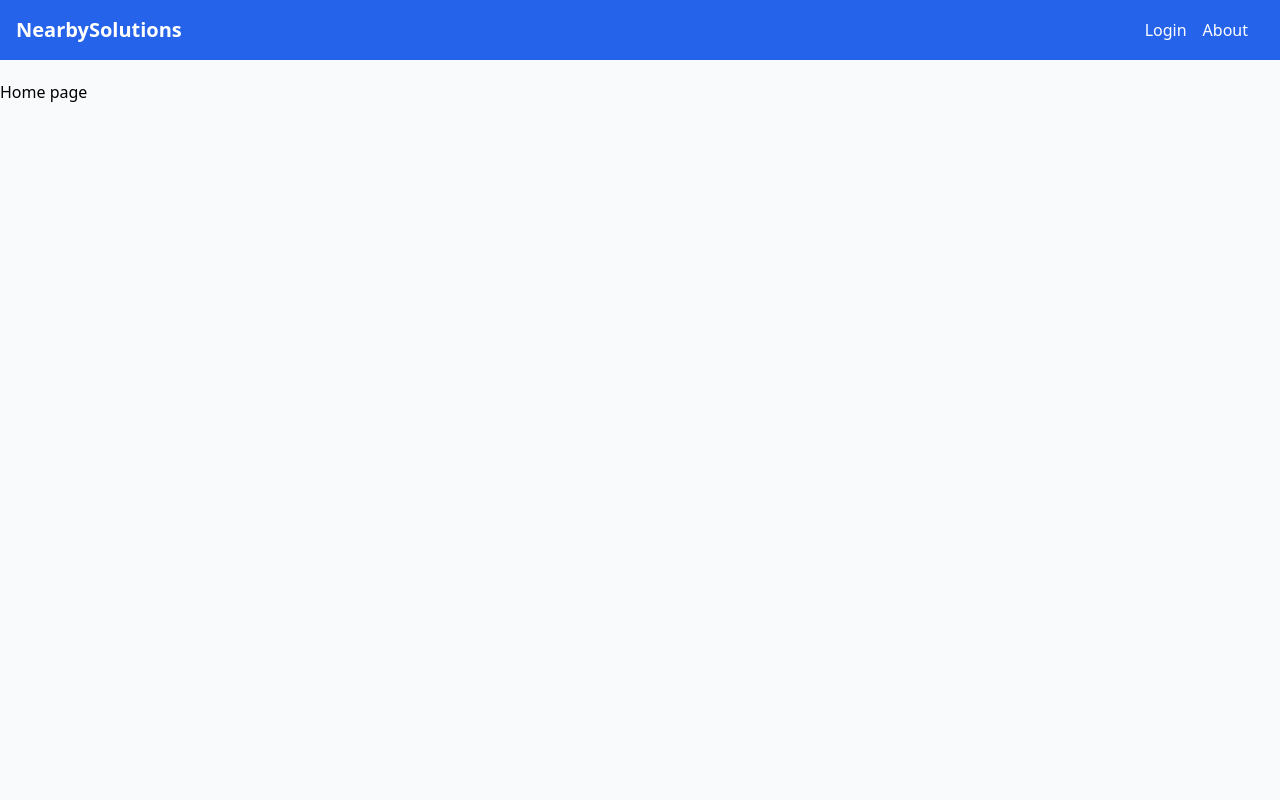
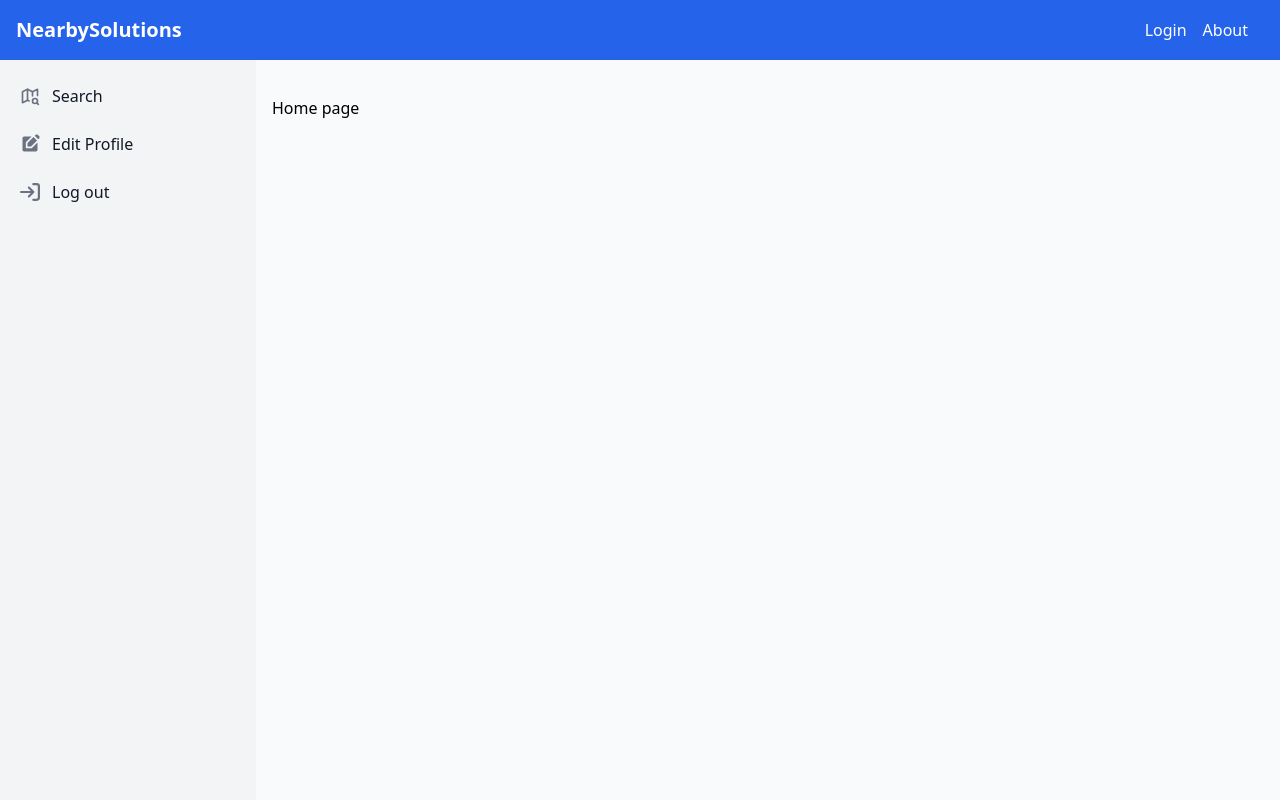
Before and after one commit to AkshayVaghela27/Near_By_Solution, a React (Create React App) app in the folder nearby-solution/: page / in a window 1280 px wide. Shown: the top 800 px of the page. Built offline with nearby package versions, Linux system fonts and the light colour scheme.

Commit message:
layout update

```diff
--- a/nearby-solution/package.json
+++ b/nearby-solution/package.json
@@ -14,9 +14,11 @@
     "leaflet": "^1.9.4",
     "react": "^18.2.0",
     "react-dom": "^18.2.0",
+    "react-icons": "^5.0.1",
     "react-leaflet": "^4.2.1",
     "react-router-dom": "^6.22.1",
     "react-scripts": "5.0.1",
+    "react-toastify": "^10.0.4",
     "web-vitals": "^2.1.4"
   },
   "scripts": {
--- a/nearby-solution/src/App.js
+++ b/nearby-solution/src/App.js
@@ -10,6 +10,8 @@ import ContextAuth from "./context/context";
 // import PrivateRoute from "./components/PrivateRoute";
 import Navbar from "./components/Layout/Navbar";
 import Footer from "./components/Layout/Footer";
+import SidebarService from "./components/Layout/SidebarService";
+import SidebarCustomer from "./components/Layout/SidebarCustomer";
 
 function App() {
   return (
@@ -23,9 +25,13 @@ function App() {
             <div className="sticky">
               <Navbar />
             </div>
-            <div className="min-h-screen  mt-5">
-
-              <Routes >
+            <div className="min-h-screen">
+              <div className="h-full flex">
+                <div className="h-full ">
+                  <SidebarCustomer />
+                  {/* <SidebarService/> */}
+                </div>
+                <div className="w-full mt-5 p-4">    <Routes >
                   <Route path="/" element={<Home />} />
                   <Route path="/about" element={<About />} />
                   <Route path="/sign-in" element={<Login />} />
@@ -34,10 +40,11 @@ function App() {
                   {/* <Route element={<PrivateRoute />}>
           <Route path="/profile" element={<Profile />}/>
         </Route> */}
-              </Routes>
+                </Routes></div>
+              </div>
             </div>
             <div>
-<Footer/>
+              <Footer />
             </div>
           </ContextAuth>
         </Router>
--- a/nearby-solution/src/components/Layout/Footer.jsx
+++ b/nearby-solution/src/components/Layout/Footer.jsx
@@ -8,7 +8,6 @@ const Footer = () => {
     <div className="w-full max-w-screen-xl mx-auto p-4 md:py-8">
         <div className="sm:flex sm:items-center sm:justify-between">
             <a href="https://flowbite.com/" className="flex items-center mb-4 sm:mb-0 space-x-3 rtl:space-x-reverse">
-                <img src="https://flowbite.com/docs/images/logo.svg" className="h-8" alt="Flowbite Logo" />
                 <span className="self-center text-2xl font-semibold whitespace-nowrap ">NearbySolutions</span>
             </a>
             <ul className="flex flex-wrap items-center mb-6 text-sm font-medium text-gray-500 sm:mb-0">
--- a/nearby-solution/src/components/Layout/Navbar.js
+++ b/nearby-solution/src/components/Layout/Navbar.js
@@ -1,23 +1,30 @@
-// src/components/Navbar.js
+import logo from "../../miscellaneous/Designer.png"
 import React from 'react';
 import { Link } from 'react-router-dom';
 
 const Navbar = () => {
   return (
-    <nav className="bg-blue-600 sticky p-4">
+    <nav className="bg-blue-600 sticky  p-4">
       <div className="container mx-auto flex items-center justify-between">
         <Link to="/" className="text-white text-xl font-bold">
           NearbySolutions
         </Link>
         <div className="flex items-center">
+          <ul className='flex flex-row'>
+            <li >
           <Link to="/sign-in"
-          className="text-white mr-4"
+          className="text-white hover:border-b-2 text-center hover:border-b-white  mr-4"
           >
             Login
           </Link>
-          <Link to="/about" className="text-white mr-4">
+
+            </li>
+            <li >
+          <Link to="/about" className="text-white hover:border-b-2 text-center hover:border-b-white  mr-4">
             About
           </Link>
+          </li>
+            </ul>
           {/* Add more navigation links as needed */}
         </div>
       </div>
--- /dev/null
+++ b/nearby-solution/src/components/Layout/SidebarCustomer.jsx
@@ -0,0 +1,43 @@
+import React from 'react'
+import { TbMapSearch } from "react-icons/tb";
+
+import { MdEditSquare } from "react-icons/md";
+
+
+const SidebarCustomer = () => {
+  return (
+    <div>
+
+<aside id="default-sidebar" className="  w-64 h-screen max-h-full  min-h-screen transition-transform -translate-x-full sm:translate-x-0" aria-label="Sidebar">
+   <div className="h-full px-3 py-4 overflow-y-auto bg-gray-100 ">
+      <ul className="space-y-2 font-medium">
+         <li>
+            <a href="#" className="flex items-center p-2 text-gray-900 rounded-lg  hover:bg-blue-100  group">
+               <TbMapSearch className='flex-shrink-0 w-5 h-5 text-gray-500 transition duration-75 group-hover:text-blue-600'/>
+               <span className="flex-1 ms-3 whitespace-nowrap">Search</span>
+            </a>
+         </li>
+         <li>
+            <a href="#" className="flex items-center p-2 text-gray-900 rounded-lg  hover:bg-blue-100  group">
+               <MdEditSquare className='flex-shrink-0 w-5 h-5 text-gray-500 transition duration-75 group-hover:text-blue-600'/>
+               <span className="flex-1 ms-3 whitespace-nowrap">Edit Profile</span>
+            </a>
+         </li>
+
+         <li>
+            <a href="#" className="flex items-center p-2 text-gray-900 rounded-lg  hover:bg-blue-100  group">
+               <svg className="flex-shrink-0 w-5 h-5 text-gray-500 transition duration-75  group-hover:text-blue-600 " aria-hidden="true" xmlns="http://www.w3.org/2000/svg" fill="none" viewBox="0 0 18 16">
+                  <path stroke="currentColor" stroke-linecap="round" stroke-linejoin="round" stroke-width="2" d="M1 8h11m0 0L8 4m4 4-4 4m4-11h3a2 2 0 0 1 2 2v10a2 2 0 0 1-2 2h-3"/>
+               </svg>
+               <span className="flex-1 ms-3 whitespace-nowrap">Log out</span>
+            </a>
+         </li>
+
+      </ul>
+   </div>
+</aside>
+    </div>
+  )
+}
+
+export default SidebarCustomer
--- /dev/null
+++ b/nearby-solution/src/components/Layout/SidebarService.jsx
@@ -0,0 +1,48 @@
+import React from 'react'
+import { MdAddToPhotos } from "react-icons/md";
+import { MdEditSquare } from "react-icons/md";
+import { GrMapLocation } from "react-icons/gr";
+
+const SidebarService = () => {
+  return (
+    <div>
+
+<aside id="default-sidebar" className="  w-64 h-screen max-h-full  min-h-screen transition-transform -translate-x-full sm:translate-x-0" aria-label="Sidebar">
+   <div className="h-full px-3 py-4 overflow-y-auto bg-gray-100 ">
+      <ul className="space-y-2 font-medium">
+         <li>
+            <a href="#" className="flex items-center p-2 text-gray-900 rounded-lg  hover:bg-blue-100  group">
+
+               <MdAddToPhotos className="flex-shrink-0 w-5 h-5 text-gray-500 transition duration-75 group-hover:text-blue-600"/>
+               <span className="flex-1 ms-3 whitespace-nowrap">Add Service/Product</span>
+            </a>
+         </li>
+         <li>
+            <a href="#" className="flex items-center p-2 text-gray-900 rounded-lg  hover:bg-blue-100  group">
+              <MdEditSquare className='flex-shrink-0 w-5 h-5 text-gray-500 transition duration-75 group-hover:text-blue-600'/>
+               <span className="flex-1 ms-3 whitespace-nowrap">Edit Service</span>
+            </a>
+         </li>
+         <li>
+            <a href="#" className="flex items-center p-2 text-gray-900 rounded-lg  hover:bg-blue-100  group">
+               <GrMapLocation className='flex-shrink-0 w-5 h-5 text-gray-500 transition duration-75 group-hover:text-blue-600'/>
+               <span className="flex-1 ms-3 whitespace-nowrap">Update Location</span>
+            </a>
+         </li>
+         <li>
+            <a href="#" className="flex items-center p-2 text-gray-900 rounded-lg  hover:bg-blue-100  group">
+               <svg className="flex-shrink-0 w-5 h-5 text-gray-500 transition duration-75  group-hover:text-blue-600 " aria-hidden="true" xmlns="http://www.w3.org/2000/svg" fill="none" viewBox="0 0 18 16">
+                  <path stroke="currentColor" stroke-linecap="round" stroke-linejoin="round" stroke-width="2" d="M1 8h11m0 0L8 4m4 4-4 4m4-11h3a2 2 0 0 1 2 2v10a2 2 0 0 1-2 2h-3"/>
+               </svg>
+               <span className="flex-1 ms-3 whitespace-nowrap">Log out</span>
+            </a>
+         </li>
+
+      </ul>
+   </div>
+</aside>
+    </div>
+  )
+}
+
+export default SidebarService
```
Also changed, not shown: nearby-solution/src/components/Header.js (deleted), nearby-solution/src/miscellaneous/Designer.png (added), 1 other file (tests, documents, lock files or other folders). Lines whose indentation alone changed are shown as unchanged.
